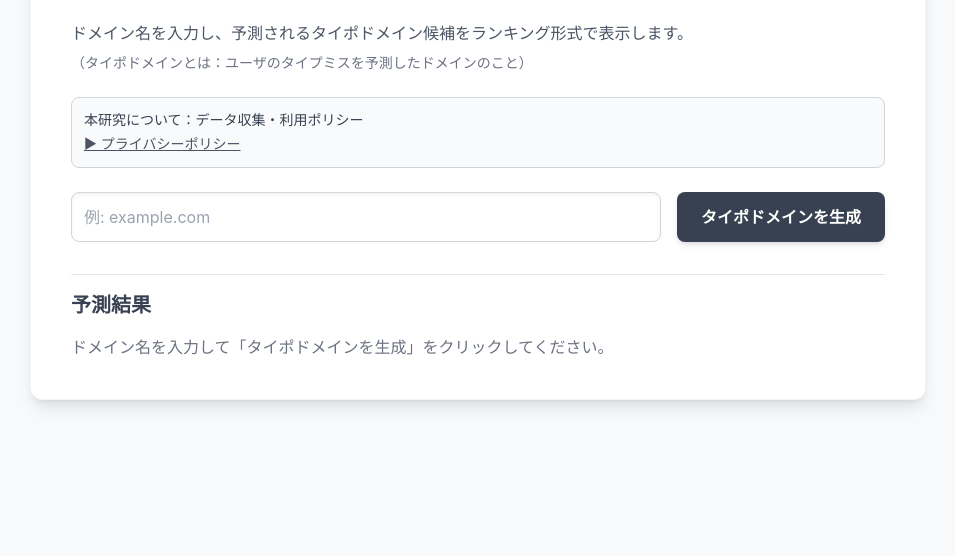
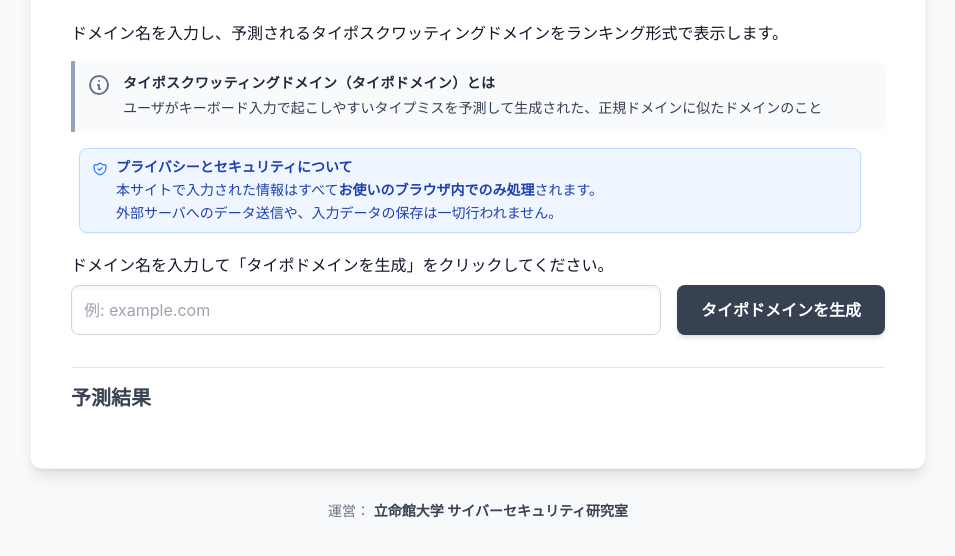
Before and after one commit to cysec-lab/typo.github.io, a plain HTML site: page index.html in a window 1280 px wide. Shown: the part 124-680 px from the top of the page, without its empty margins (162-1117 px from the left). Drawn offline with nearby package versions, Linux system fonts and the light colour scheme.

Commit message:
Add files via upload

```diff
--- a/index.html
+++ b/index.html
@@ -26,15 +26,45 @@
         <h1 class="text-3xl font-extrabold text-gray-800 mb-6 pb-2 border-b-4 border-gray-300">
             タイポドメイン生成サイト
         </h1>
-        <p class="text-gray-600 mb-2">ドメイン名を入力し、予測されるタイポドメイン候補をランキング形式で表示します。</p>
-        <p class="text-gray-500 text-sm mb-6">（タイポドメインとは：ユーザのタイプミスを予測したドメインのこと）</p>
+        <p class="text-gray-900 mb-2">ドメイン名を入力し、予測されるタイポスクワッティングドメインをランキング形式で表示します。</p>
+        <div class="mb-4"></div>
+        <div class="bg-slate-50 border-l-4 border-slate-400 p-3 rounded-r-lg mb-4">
+        <div class="flex items-start">
+            <div class="flex-shrink-0">
+                <svg class="h-6 w-6 text-slate-500" fill="none" viewBox="0 0 24 24" stroke="currentColor">
+                    <path stroke-linecap="round" stroke-linejoin="round" stroke-width="2" d="M13 16h-1v-4h-1m1-4h.01M21 12a9 9 0 11-18 0 9 9 0 0118 0z" />
+                </svg>
+            </div>
+            <div class="ml-3">
+                <h3 class="text-sm font-bold text-slate-800 uppercase tracking-wide mb-1">
+                    タイポスクワッティングドメイン（タイポドメイン）とは
+                </h3>
+                <p class="text-slate-700 text-sm leading-relaxed">
+                    ユーザがキーボード入力で起こしやすいタイプミスを予測して生成された、正規ドメインに似たドメインのこと
+                </p>
+            </div>
+        </div>
+    </div>
 
-        <div class="mb-6 p-3 bg-gray-50 border border-gray-300 rounded-lg">
-            <p class="text-sm font-medium text-gray-700">本研究について：データ収集・利用ポリシー</p>
-            <a href="https://drive.google.com/file/d/1THr_ulCO87pwO5gK-uACl-9de2_hE8NL/view?usp=sharing" target="_blank" class="inline-block mt-1 text-sm text-gray-600 hover:text-gray-800 underline">
-                ► プライバシーポリシー
-            </a>
+        <div class="bg-blue-50 border border-blue-200 text-blue-800 px-3 py-2 rounded-lg mb-5 flex items-start shadow-sm ml-2 mr-6">
+            <svg xmlns="http://www.w3.org/2000/svg" class="h-4 w-4 mr-2 flex-shrink-0 text-blue-500 mt-1" fill="none" viewBox="0 0 24 24" stroke="currentColor">
+                <path stroke-linecap="round" stroke-linejoin="round" stroke-width="2" d="M9 12l2 2 4-4m5.618-4.016A11.955 11.955 0 0112 2.944a11.955 11.955 0 01-8.618 3.04A12.02 12.02 0 003 9c0 5.591 3.824 10.29 9 11.622 5.176-1.332 9-6.03 9-11.622 0-1.042-.133-2.052-.382-3.016z" />
+            </svg>
+            <div>
+                <p class="font-bold text-sm">プライバシーとセキュリティについて</p>
+                <p class="text-sm mt-0.5 leading-relaxed">
+                    本サイトで入力された情報はすべて<strong>お使いのブラウザ内でのみ処理</strong>されます。<br>
+                    外部サーバへのデータ送信や、入力データの保存は一切行われません。
+                </p>
+            </div>
         </div>
+
+
+        <div id="rankingOutput">
+            <p class="text-gray-900 font-medium">ドメイン名を入力して「タイポドメインを生成」をクリックしてください。</p>
+        </div>
+
+        <div class="mb-2"></div>
 
         <div class="flex flex-col md:flex-row gap-4 mb-8">
             <input type="text" id="domainInput" placeholder="例: example.com"
@@ -44,6 +74,8 @@
                 タイポドメインを生成
             </button>
         </div>
+
+
 
         <hr class="border-gray-200 my-4">
 
@@ -59,11 +91,17 @@
             <p class="text-xs text-gray-500 mt-1">※ 費用不明のドメインは 0円 として計算しています。</p>
         </div>
 
-        <div id="rankingOutput">
-            <p class="text-gray-500">ドメイン名を入力して「タイポドメインを生成」をクリックしてください。</p>
-        </div>
 
     </div>
+
+    <footer class="mt-auto py-8 text-center">
+        <p class="text-gray-500 text-sm">
+            運営：
+            <a href="https://cysec.ise.ritsumei.ac.jp/" target="_blank" rel="noopener noreferrer" class="text-gray-700 font-bold hover:text-blue-600 hover:underline transition">
+                立命館大学 サイバーセキュリティ研究室
+            </a>
+        </p>
+    </footer>
 
     <script src="typo_ranking.js"></script>
 
```
